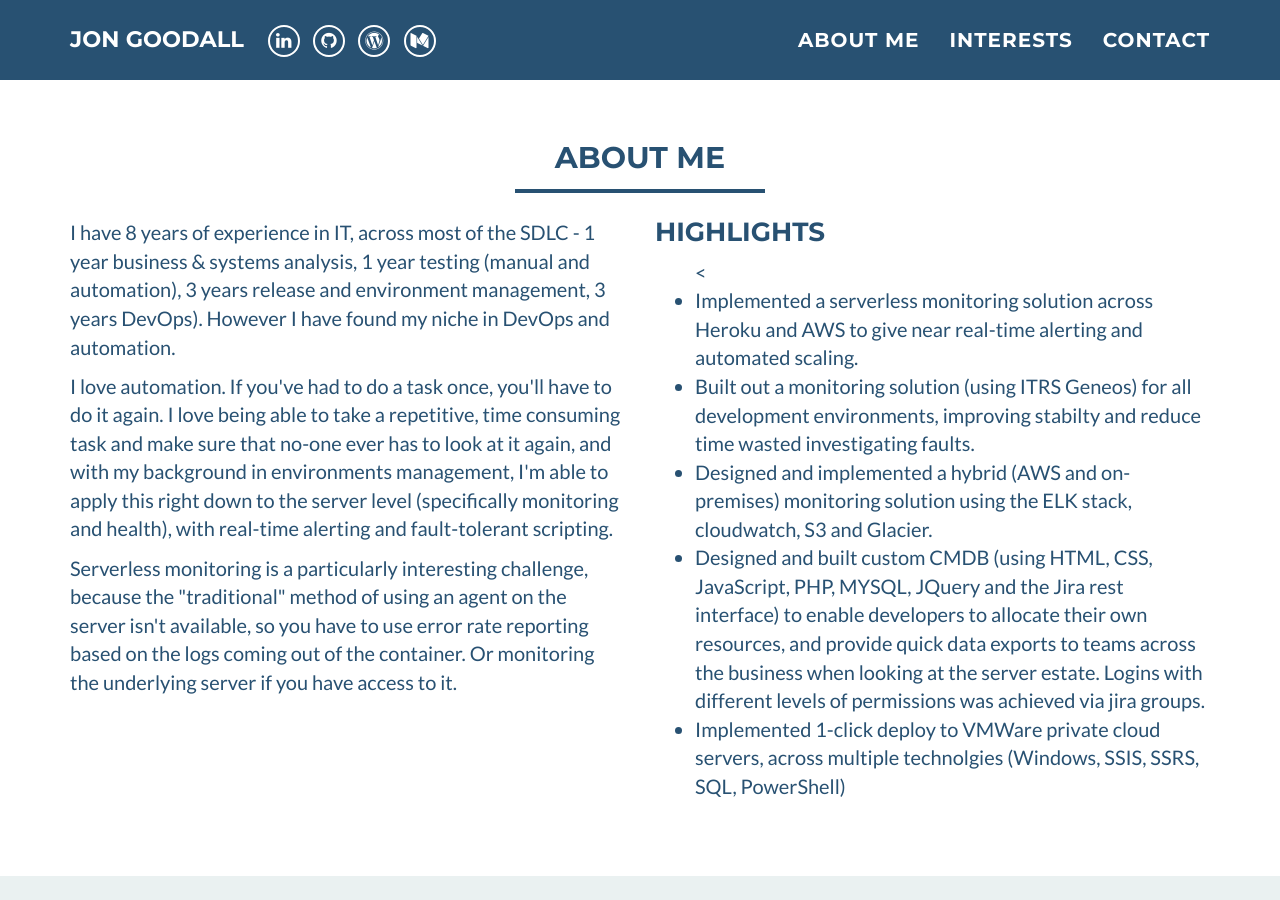
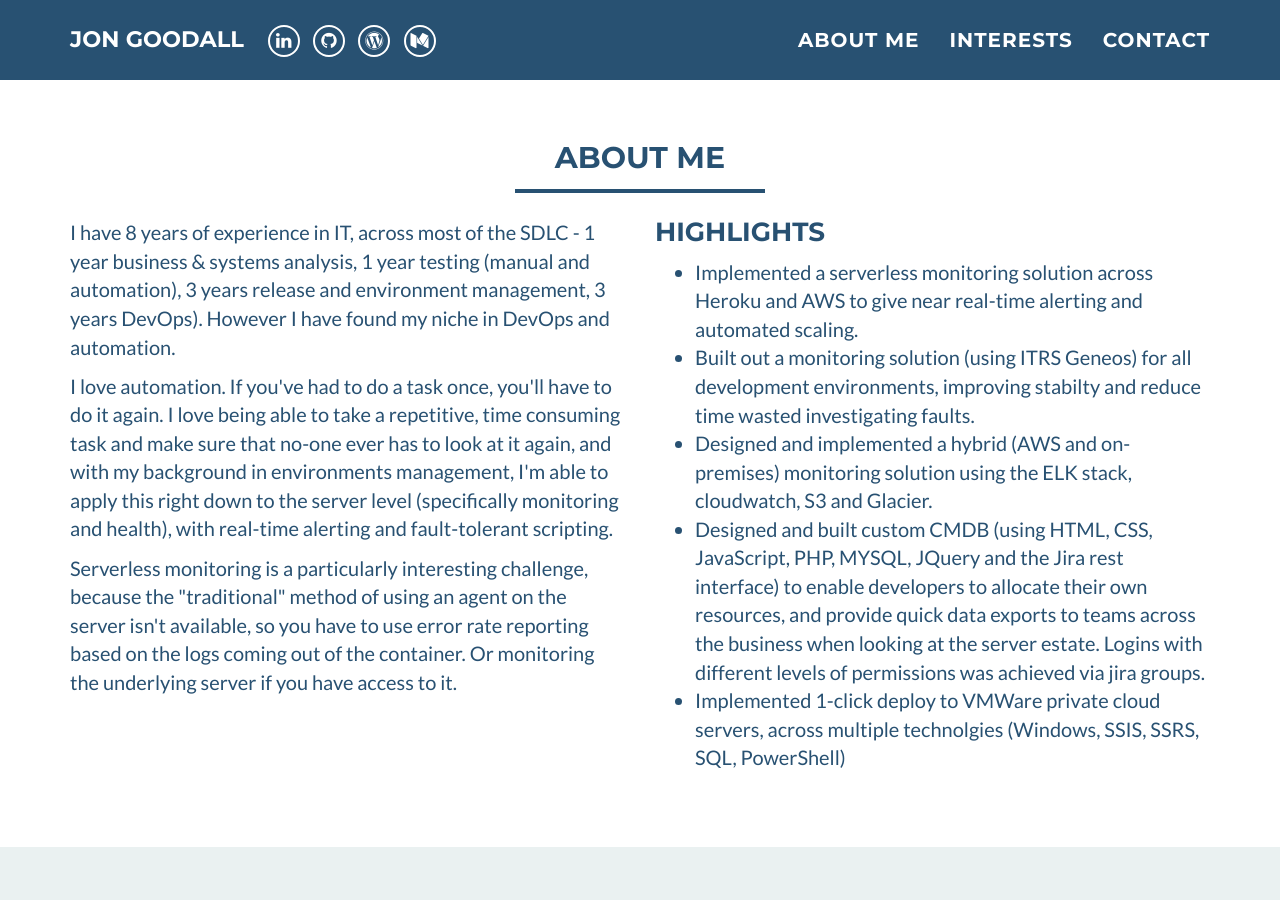
Before and after one commit to jdgoodall1/jdgoodall1.github.io, a Jekyll site: the page built from index.html, in a window 1280 px wide and 900 px high, scrolled down 498 px. Built offline with Jekyll 4.4.1, drawn with Linux system fonts in a browser that asks for light colours.

Commit message:
Correcting typo

```diff
--- a/_includes/about_me.html
+++ b/_includes/about_me.html
@@ -22,7 +22,7 @@
             <div class="col-sm-6">
                 <h3 style="margin-top:0;">Highlights</h3>
                 <ul>
-                    <<li>
+                    <li>
                         Implemented a serverless monitoring solution across Heroku and AWS to give near real-time alerting and automated scaling.
                     </li>
                     <li>
```
